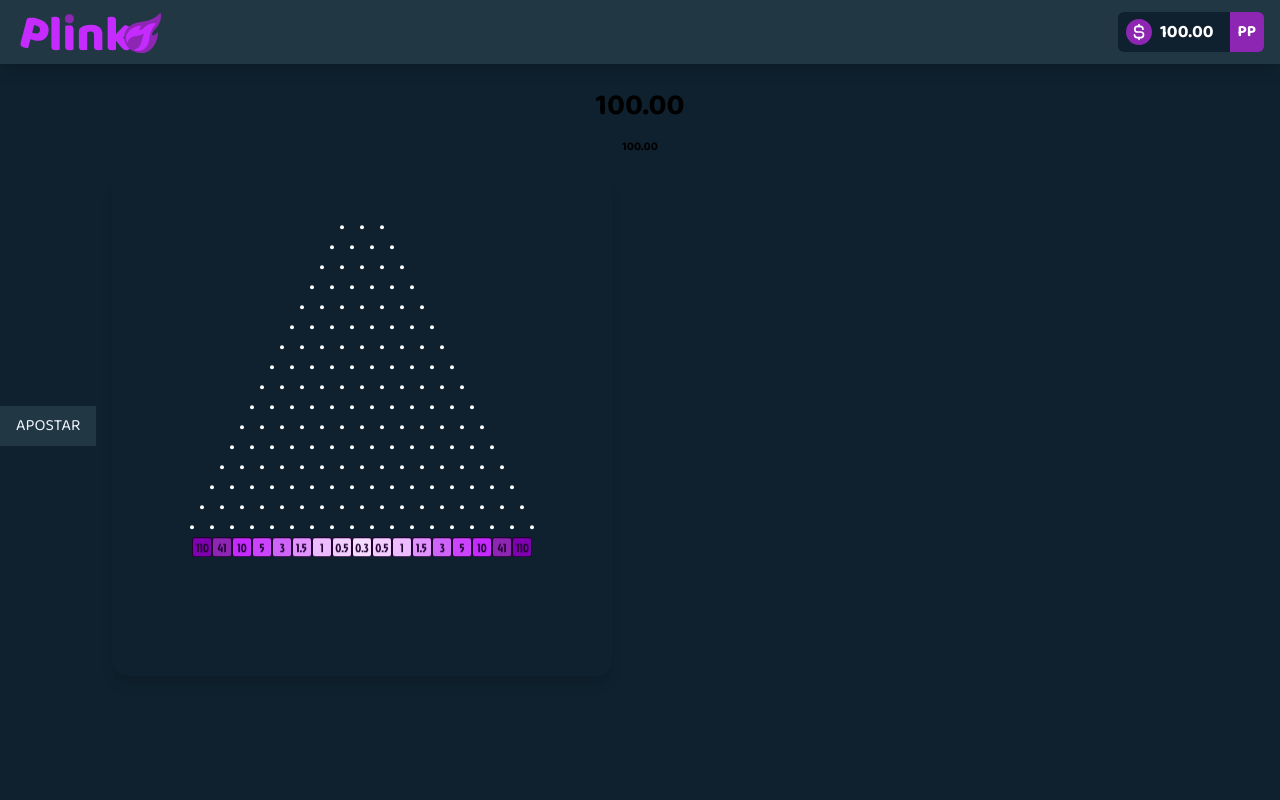
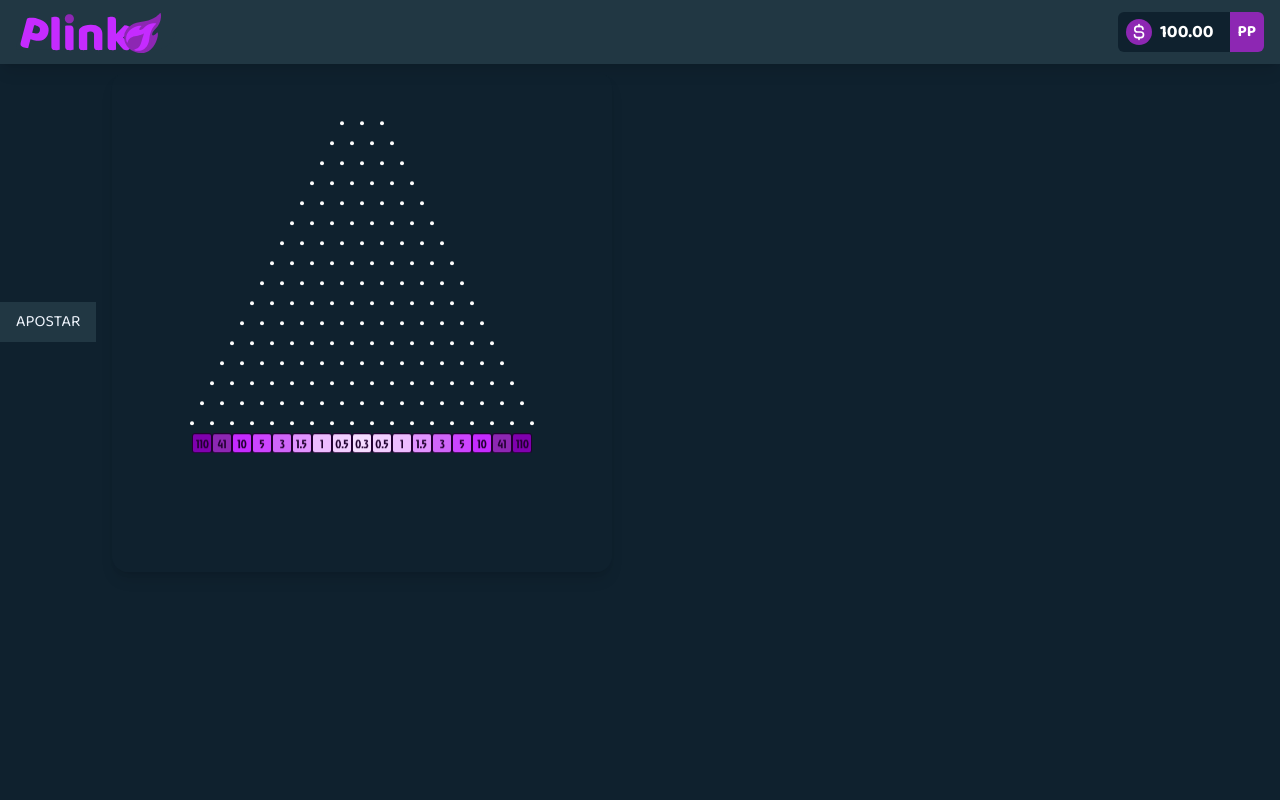
Before and after one commit to kayooliveira/plinko-game, a React (Vite) app: page / in a window 1280 px wide. Shown: the top 800 px of the page. Built offline with nearby package versions, Linux system fonts and the light colour scheme.

Commit message:
feat(Updating return from GamepLinkoPage): :sparkles:

```diff
--- a/src/pages/Games/Plinko/index.tsx
+++ b/src/pages/Games/Plinko/index.tsx
@@ -1,20 +1,4 @@
 import { Plinko } from 'components/Plinko'
-import { useSelector } from 'react-redux'
-import { useWallet } from 'redux/slicers/sliceWallet'
 export function GamePlinkoPage() {
-  const wallet = useSelector(useWallet)
-
-  return (
-    <div>
-      <h1 className="w-full bg-background p-4 text-center text-3xl font-bold text-green">
-        {wallet.currentBalanceFormatted}
-        <br />
-
-        <span className=" text-xs text-greenDark">
-          {wallet.currentBalance.toFixed(2)}
-        </span>
-      </h1>
-      <Plinko />
-    </div>
-  )
+  return <Plinko />
 }
```
